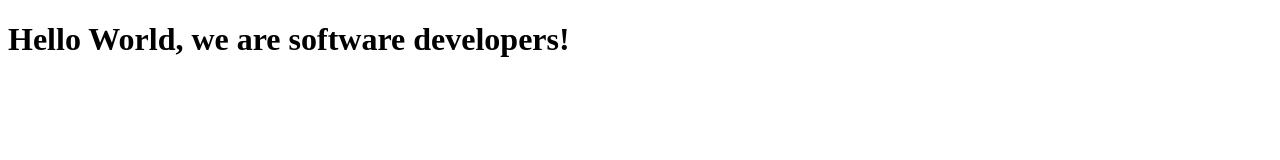
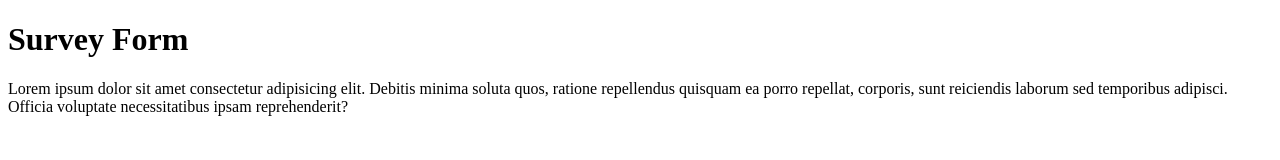
Before and after one commit to storres20/micro04, a plain HTML site: page index.html in a window 1280 px wide. Drawn offline with Linux system fonts and the light colour scheme.

Commit message:
italo's changes

```diff
--- a/index.html
+++ b/index.html
@@ -6,7 +6,13 @@
     <link rel="stylesheet" href="css/style.css">
   </head>
   <body>
-    <h1>Hello World, we are software developers!</h1>
+    <h1 id="title">Survey Form</h1>
+
+    <p id="description">Lorem ipsum dolor sit amet consectetur adipisicing elit. Debitis minima soluta quos, ratione repellendus quisquam ea porro repellat, corporis, sunt reiciendis laborum sed temporibus adipisci. Officia voluptate necessitatibus ipsam reprehenderit?</p>
+
+    <form action="" id="survey-form"></form>
+
+
     <script src="https://cdn.freecodecamp.org/testable-projects-fcc/v1/bundle.js"></script>
 
     <!--
```
